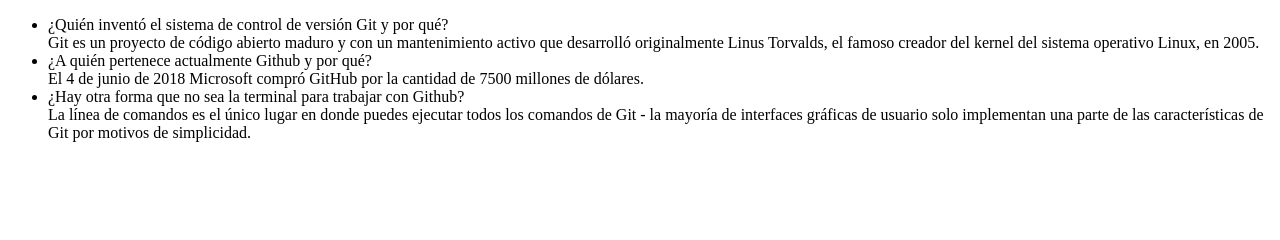
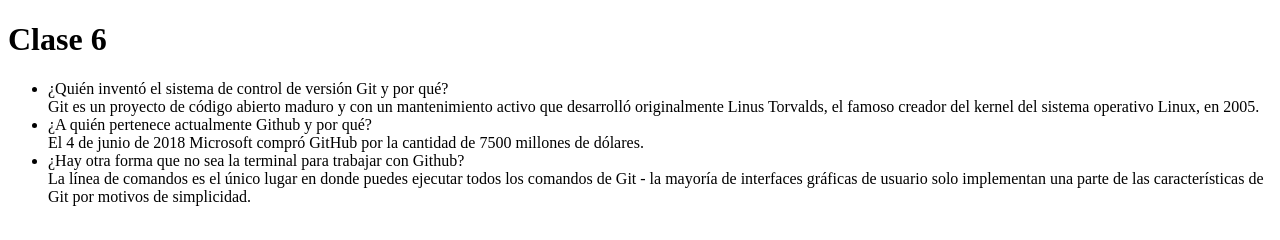
Before and after one commit to juliamabres/Mochila_C2_MabresJulia, a plain HTML site: page Clase 6/Git_y_github_mabres_julia/Index.html in a window 1280 px wide. Drawn offline with Linux system fonts and the light colour scheme.

Commit message:
actualizando la mochila

```diff
--- a/Git_y_github_mabres_julia/Index.html
+++ b/Clase 6/Git_y_github_mabres_julia/Index.html
@@ -5,6 +5,7 @@
     <title>Preguntas</title>
 </head>
 <body>
+    <h1>Clase 6</h1>
     <ul>
         <li>¿Quién inventó el sistema de control de versión Git y por qué? <br>
             Git es un proyecto de código abierto maduro y con un mantenimiento activo que desarrolló originalmente Linus Torvalds, el famoso creador del kernel del sistema operativo Linux, en 2005.
```
Also changed, not shown: Clase 1/Primerarchivo.txt (added), Clase 1/variables.js (added), Clase 2/Grupo 11 Actividad 1 Julia Mabres Mario Olivera Andres Vazquez Pinzon.txt (added), Clase 2/Grupo 11 Actividad 2 Julia Mabres Mario Olivera Andres Vazquez Pinzon.PNG (added), Clase 3/Grupo 11 Actividad 1 Julia Mabres Mario Olivera Andres Vazquez Pinzon.txt (added), Clase 3/Grupo 11 Actividad 2 Julia Mabres Mario Olivera Andres Vazquez Pinzon.PNG (added), Clase 4/Julia Mabres - Diagrams - Clase 4.png (added), 4 other files.
